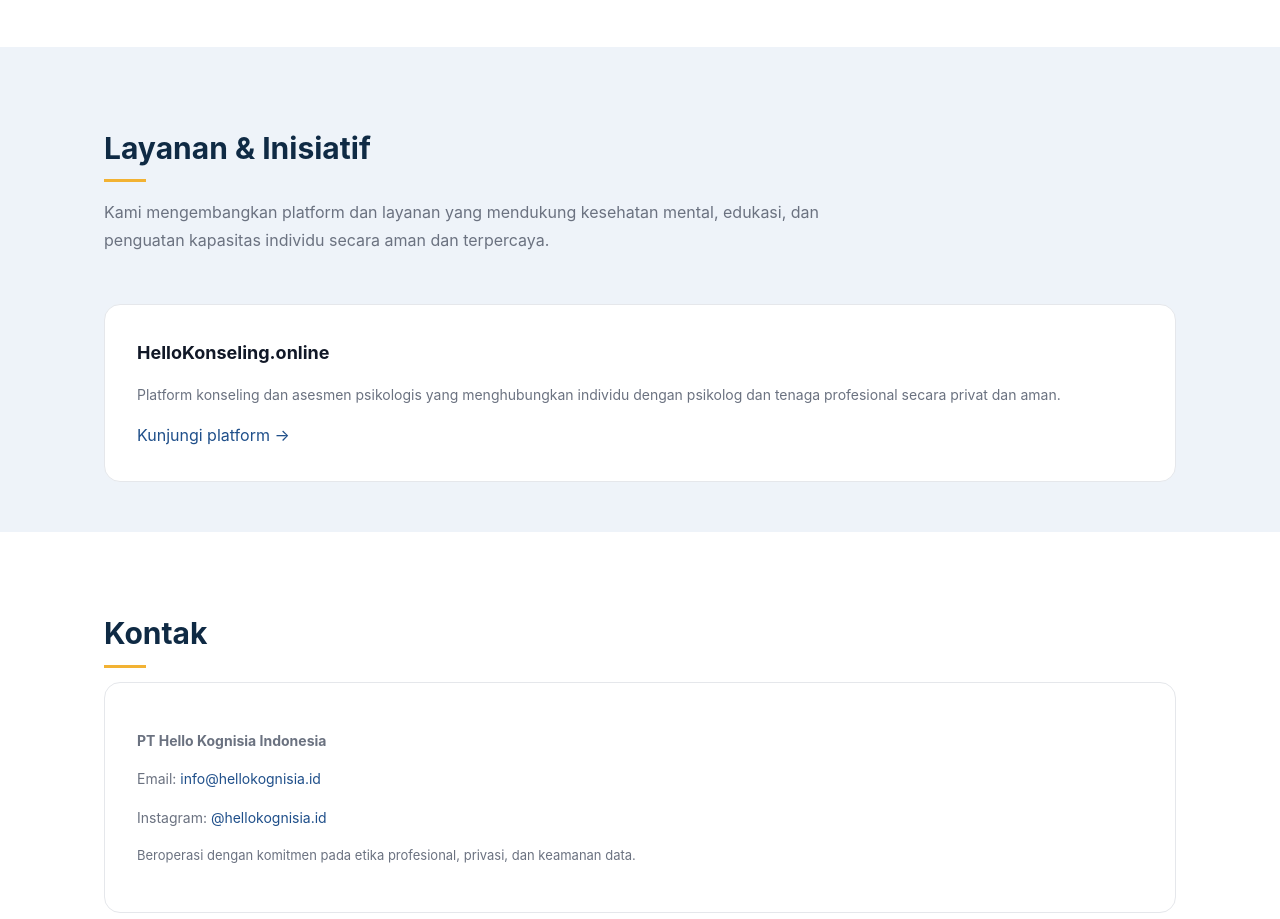
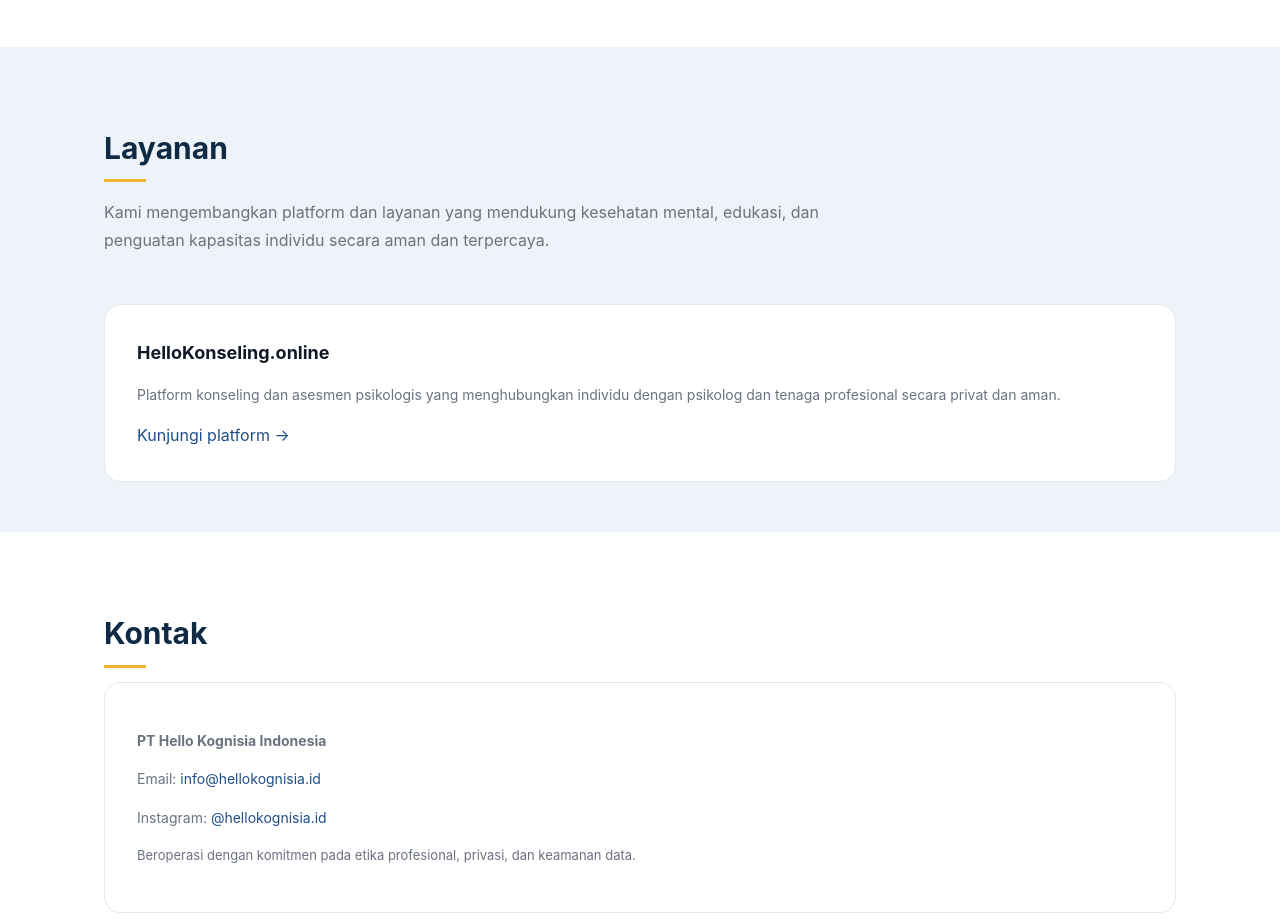
Before and after one commit to damarmustikoaji/figtree, a plain HTML site: page index.html in a window 1280 px wide. Shown: the part 1107-2026 px from the top of the page. Drawn offline with Linux system fonts and the light colour scheme.

Commit message:
[Wording] Change wording on layanan title

```diff
--- a/index.html
+++ b/index.html
@@ -332,7 +332,7 @@
     <!-- SERVICES -->
     <section id="services" class="highlight">
         <div class="container">
-            <h2 class="section-title">Layanan & Inisiatif</h2>
+            <h2 class="section-title">Layanan</h2>
             <p class="section-desc">
                 Kami mengembangkan platform dan layanan yang mendukung kesehatan mental,
                 edukasi, dan penguatan kapasitas individu secara aman dan terpercaya.
```
